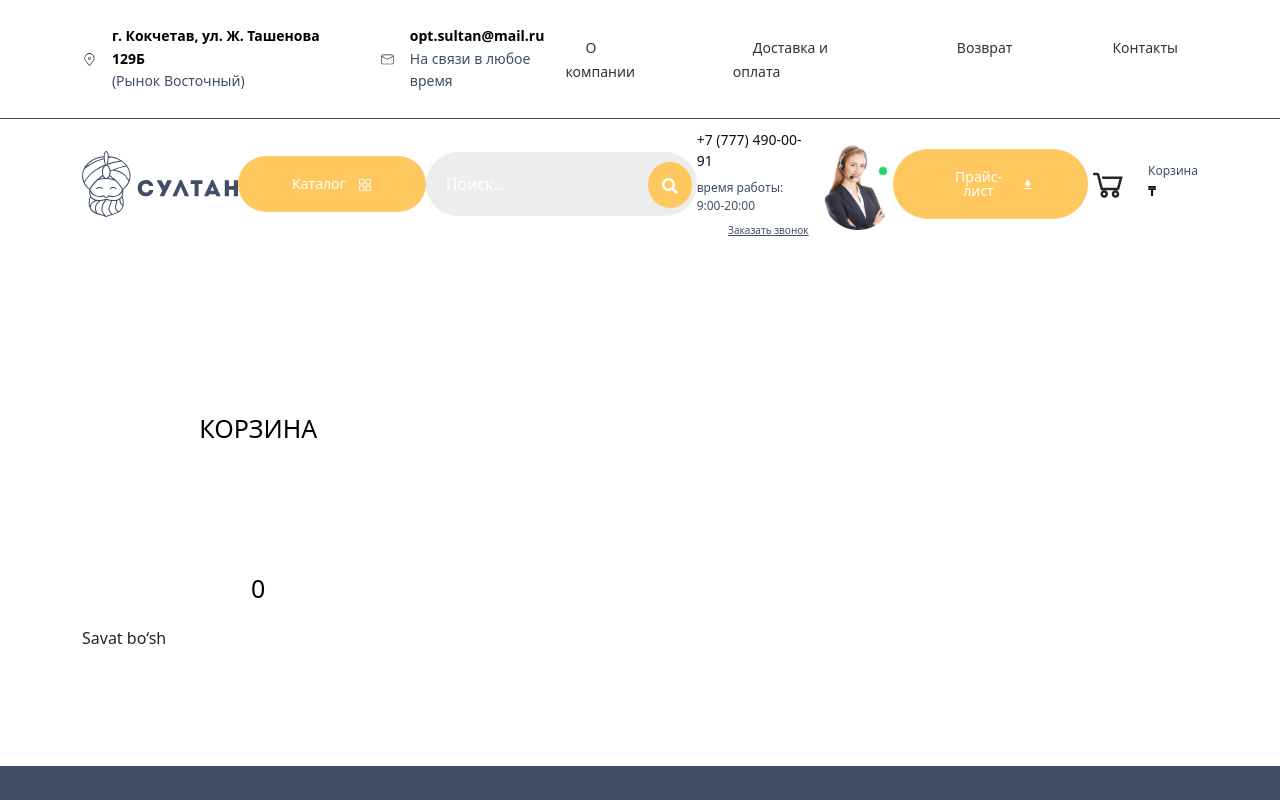
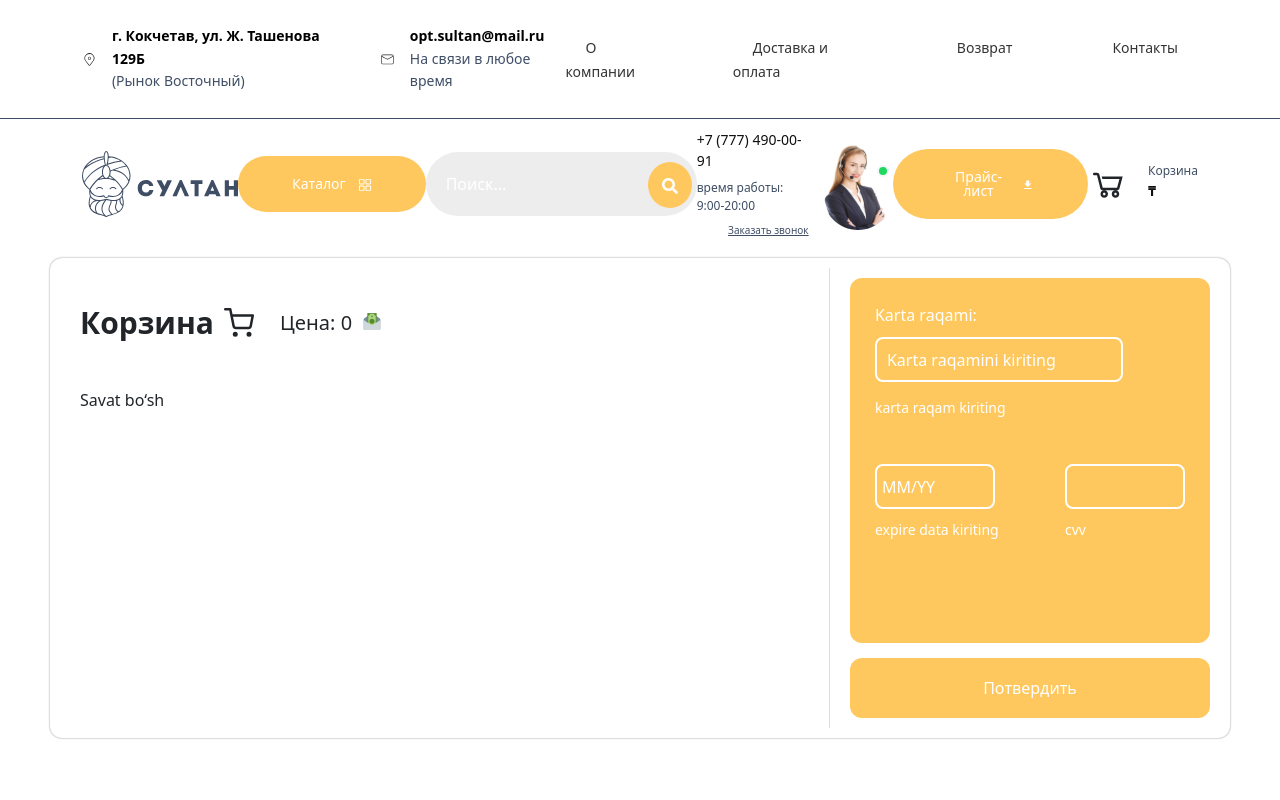
Before and after one commit to SQurbon/Sultan, a React (Vite) app: page /bag in a window 1280 px wide. Shown: the top 800 px of the page. Built offline with nearby package versions, Linux system fonts and the light colour scheme.

Commit message:
new-btn bag

```diff
--- a/src/App.jsx
+++ b/src/App.jsx
@@ -20,8 +20,8 @@ export default function App() {
           <Routes>
             <Route path="/" element={<HomePage />} />
             <Route path="/shop/:id" element={<ShopRoutes />} />
-            <Route path="/bag" element={<Bag />} />
-            <Route path='/payment' element={<PaymentPage/>} />
+            <Route path="/bagg" element={<Bag />} />
+            <Route path='/bag' element={<PaymentPage/>} />
           </Routes>
 
           <Footer />
--- a/src/pages/ShoppingBag/Bag.css
+++ b/src/pages/ShoppingBag/Bag.css
@@ -1,121 +1,78 @@
 section.bag {
-    width: 100%;
-    margin-top: 50px;
+    padding: 20px;
+}
+
+section.bag h1 {
+    margin: 0px;
+    width: 100px;
+    display: grid;
+    grid-template-columns: repeat(2,auto);
+    grid-gap: 10px;
+}
+
+.topcard {
+    display: flex;
+    grid-gap: 100px;
+    align-items: center;
+    margin-bottom: 30px;
+    align-items: center;
+}
+
+.topcard h5 {
+    margin-bottom: 0px;
+    display: grid;
+    grid-template-columns: repeat(2,auto);
+    grid-gap: 10px;
+    align-items: center;
+}
+
+.topcard h1 {
+    margin-bottom: 0px;
+    font-size: 30px;
+    line-height: 40px;
+    font-weight: 600;
 }
 
 section.bag .main {
     display: flex;
-    grid-gap: 50px;
-    justify-content: space-between !important;
+    justify-content: space-between;
     align-items: center;
-    border-top: 0.1px solid #3F4E65;
-    padding: 50px 0px;
+    /* grid-gap: 20px; */
 }
-
+section.bag .main .chart{
+    display: flex;
+    align-items: center;
+    grid-gap: 15px;
+}
+section.bag .main .chart .caliculate{
+    display: flex;
+    grid-gap: 20px;
+    border: 1px solid #FFC85E;
+    padding: 10px;
+    border-radius: 5px;
+}
+section.bag .main .chart .caliculate h6{
+    font-size: 20px;
+}
 section.bag .main h2 {
-    font-weight: 700;
-    font-size: 30px;
-    line-height: 100%;
-    color: #222222;
+    font-size: 20px;
     margin-bottom: 0px;
-    width: 480px;
-    text-align: center;
+    line-height: 35px;
+    font-weight: 600;
 }
 section.bag .main p.text {
-    font-weight: 300;
-    line-height: 150%;
-    font-size: 12px;
-    color: #3F4E65;
+    width: 500px;
+    font-size: 15px;
     margin-bottom: 0px;
-    width: 480px;
-    text-align: center;
-    padding-top: 10px;
+    line-height: 25px;
 }
-section.bag .main .chart {
-    display: flex;
-    align-items: center !important;
-    grid-gap: 30px;
+.father {
+    width: 100% !important;
 }
-section.bag .main .chart div {
-    background-color: #FFC650;
-    padding: 5px 10px;
-    border-radius: 100px;
-    opacity: 0.8;
-}
-section.bag .main .chart div svg {
-    color: #3F4E65;
-    display: flex;
-    justify-content: center;
-}
-section.bag .main .chart h6 {
-    font-weight: 500;
-    font-size: 30px;
-    line-height: 130%;
-    color: #3F4E65;
-    margin-bottom: 0px;
-}
-section.bag .main .chart h5 {
-    font-weight: 700;
-    font-size: 30px;
-    line-height: 130%;
-    color: #111111;
-}
-section.bag .main button {
+section.bag .main button{
+    padding: 15px;
+    border: none;
     background-color: #FFC85E;
     color: white;
-    padding: 15px 20px;
-    border-radius: 50%;
-    border: none;
+    border-radius: 10px;
 }
-
-@media (max-width: 1199px) {
-    section.bag .main{
-        grid-gap: 19px;
-    }
-    section.bag .main .chart{
-        grid-gap: 20px;
-    }
-    section.bag .main .chart h5{
-        font-size: 23px;
-    }
-}
-@media (max-width: 991px) {
-    section.bag .main {
-        width: 100%;
-        display: grid;
-        margin: auto !important;
-        justify-content: center !important;
-    }
-    section .container{
-        display: block !important;
-    }
-    section.bag .row {
-        width: 100% !important;
-    }
-    section.bag .main h2{
-        width: 370px;
-        font-size: 24px;
-    }
-    section.bag .main p.text{
-        width: 370px;
-    }
-    section.bag .main img{
-        display: flex !important;
-        margin: auto !important;
-        justify-content: center !important;
-    }
-}
-@media (max-width: 575px){
-    section.bag .main h2{
-        width: 100%
-    }
-    section.bag .main p.text{
-        width: 100%;
-        display: flex;
-        margin: auto;
-    }
-    section.bag .main .chart{
-        display: flex;
-        margin: auto;
-    }
-}
--- a/src/pages/ShoppingBag/Bag.jsx
+++ b/src/pages/ShoppingBag/Bag.jsx
@@ -4,6 +4,8 @@ import { useCart } from '../../pages/Shop/CardContext';
 import { FaMinus } from "react-icons/fa6";
 import { FaPlus } from "react-icons/fa6";
 import { FaTrashAlt } from "react-icons/fa";
+import { FiShoppingCart } from "react-icons/fi";
+import { FcMoneyTransfer } from "react-icons/fc";
 import './Bag.css'
 export default function Cart() {
     const { cart, dispatch } = useCart();
@@ -14,15 +16,14 @@ export default function Cart() {
 
     return (
         <section className='bag'>
-            <div className="container">
-                <div className="row">
-                    <div className="col-lg-12">
-                        <h1>Корзина</h1>
-                        <h1>{total}</h1>
+            <div className="topcard">
+                <h1>Корзина <FiShoppingCart /></h1>
+                <h5>Цена: {total} <FcMoneyTransfer /></h5>
+            </div>
             {cart.length === 0 ? (
                 <p>Savat bo‘sh</p>
             ) : (
-                            <div >
+                <div className='father'>
                     {cart.map(item => (
                         <div className='main' key={item.id}>
                             <img src={item.img} alt="" />
@@ -33,9 +34,11 @@ export default function Cart() {
                                 </p>
                             </div>
                             <div className="chart">
+                                <div className="caliculate">
                                     <div><FaMinus /></div>
                                     <h6>0</h6>
                                     <div><FaPlus /></div>
+                                </div>
                                 <h5>{item.price}</h5>
 
                                 <button onClick={() => dispatch({ type: 'REMOVE_FROM_CART', payload: item })}>
@@ -46,9 +49,6 @@ export default function Cart() {
                     ))}
                 </div>
             )}
-                    </div>
-                </div>
-            </div>
         </section>
     );
 }
--- a/src/pages/payment/Card.css
+++ b/src/pages/payment/Card.css
@@ -3,7 +3,8 @@
 }
 
 .card-body {
-    background-color: blue;
+    background-color: #FFC85E;
+
     color: white;
     border-radius: 12px;
     border: none;
@@ -43,7 +44,8 @@
     margin: 10px 0 10px 0;
     width: 80%;
     height: 45px;
-    background-color: blue;
+    background-color: #FFC85E;
+
     color: rgb(255, 255, 255);
     border-radius: 8px;
     border: 2px solid white;
@@ -56,7 +58,8 @@ input::placeholder {
 }
 
 .inputtt {
-    background-color: blue;
+    background-color: #FFC85E;
+
     margin: 10px 0 10px 0;
     color: rgb(255, 255, 255);
     border: 2px solid white;
@@ -75,7 +78,8 @@ input::placeholder {
 }
 
 .cvv {
-    background-color: blue;
+     background-color: #FFC85E;
+
     margin: 10px 0 10px 0;
     color: rgb(255, 255, 255);
     border: 2px solid white;
--- a/src/pages/payment/Payment.css
+++ b/src/pages/payment/Payment.css
@@ -6,12 +6,27 @@
     margin:10px 50px 10px 50px;
     border-radius: 12px;
     border: none;
-    box-shadow:-1px 2px 3px black;
+    box-shadow: 0 0 2px gray;
 }
 .left{
     width: 75%;
     border-right: 1px solid rgba(124, 121, 121, 0.247);
+    overflow-y: scroll;
+    scrollbar-width: thin;
+
 }
 .right{
     padding: 10px;
+    padding-left: 20px;
+    display: flex;
+    flex-direction: column;
+    gap: 15px;
 }
+.right >button{
+    width: 100%;
+    height: 60px;
+    border-radius: 12px;
+    background-color: #FFC85E;
+    color: white;
+    border: none;
+}
--- a/src/pages/payment/PaymentPage.jsx
+++ b/src/pages/payment/PaymentPage.jsx
@@ -1,6 +1,7 @@
 import React from 'react'
 import './Payment.css'
 import Card from './CreditCard'
+import Bag from '../ShoppingBag/Bag'
 
 function PaymentPage() {
   return (
@@ -118,18 +119,14 @@ function PaymentPage() {
         </div>
       </div> */}
 
-<div className="left">
-<h1>1</h1>
-</div>
-<div className="right">
-<div className="right-header">
-  <h1>
-    Karta ma`lumotlari
-  </h1>
+      <div className="left">
+        <Bag />
+      </div>
+      <div className="right">
 
-</div>
-  <Card/>
-</div>
+        <Card />
+        <button>Потвердить</button>
+      </div>
 
     </div>
   )
```
Lines whose indentation alone changed are shown as unchanged.
